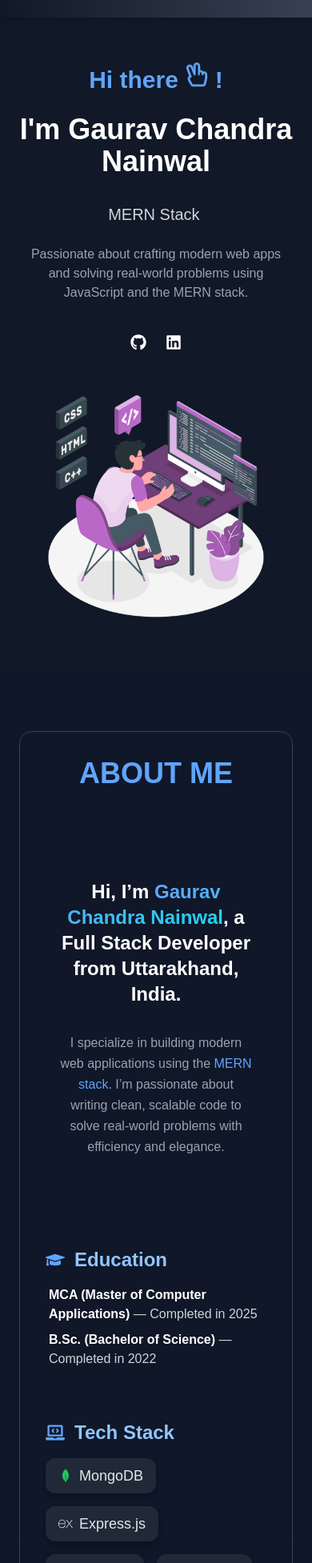
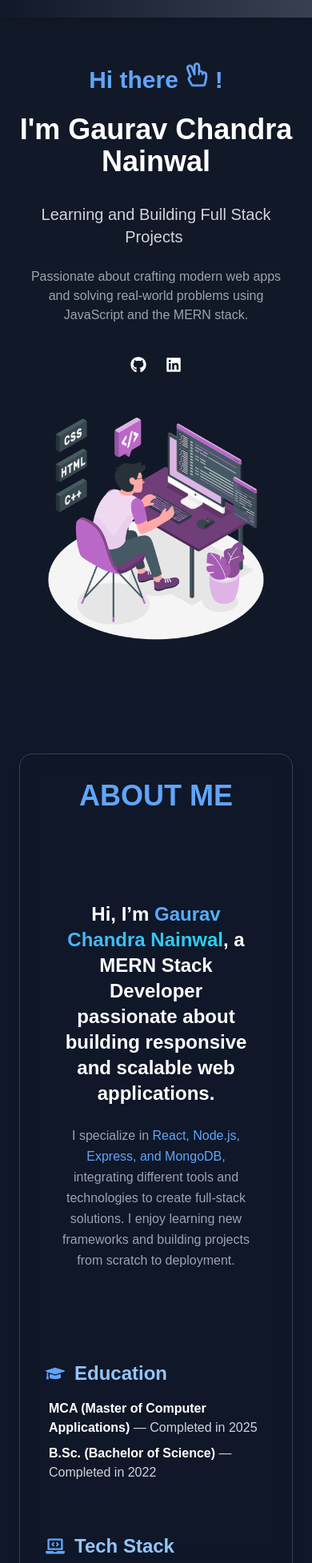
Before and after one commit to gauravnainwal518/personal_portfolio_react, a React (Vite) app in the folder personal-portfolio/: page / in a window 390 px wide. Shown: the part 46-2000 px from the top of the page at 80% size. Built offline with nearby package versions, Linux system fonts and the light colour scheme.

Commit message:
chore: update portfolio sections and mobile navbar behavior
- Updated Hero section tagline for fresher-friendly introduction
- Improved About section with concise intro, education, tech stack, and interests
- Fixed mobile navbar: clicking a link now closes the menu automatically

```diff
--- a/personal-portfolio/src/components/About/About.jsx
+++ b/personal-portfolio/src/components/About/About.jsx
@@ -21,20 +21,24 @@ const About = () => {
         </h2>
 
         {/* Introduction */}
-        <div className="space-y-8 text-center px-4 py-12">
+        <div className="space-y-6 text-center px-4 py-12">
           <p className="text-2xl md:text-3xl font-bold text-white">
             Hi, I’m{" "}
             <span className="bg-gradient-to-r from-blue-400 to-cyan-400 bg-clip-text text-transparent">
               Gaurav Chandra Nainwal
             </span>
-            , a Full Stack Developer from Uttarakhand, India.
+            , a MERN Stack Developer passionate about building responsive and
+            scalable web applications.
           </p>
 
           <p className="text-base md:text-lg text-gray-400 max-w-2xl mx-auto leading-relaxed">
-            I specialize in building modern web applications using the{" "}
-            <span className="text-blue-400 font-medium">MERN stack</span>. I’m
-            passionate about writing clean, scalable code to solve real-world
-            problems with efficiency and elegance.
+            I specialize in{" "}
+            <span className="text-blue-400 font-medium">
+              React, Node.js, Express, and MongoDB
+            </span>
+            , integrating different tools and technologies to create full-stack
+            solutions. I enjoy learning new frameworks and building projects
+            from scratch to deployment.
           </p>
         </div>
 
@@ -64,43 +68,44 @@ const About = () => {
           <h3 className="flex items-center gap-3 text-2xl font-semibold text-blue-300">
             <FaLaptopCode className="text-blue-400" /> Tech Stack
           </h3>
-          <div className="flex flex-wrap gap-4 text-lg text-gray-200">
-            <div className="flex items-center gap-2 bg-gray-800 px-4 py-2 rounded-xl shadow-md">
+          <div className="grid grid-cols-2 md:grid-cols-4 gap-4">
+            <div className="flex items-center gap-2 bg-gray-800 px-4 py-2 rounded-xl shadow-md hover:scale-105 transition-transform">
+              <SiReact className="text-cyan-400" /> React.js
+            </div>
+            <div className="flex items-center gap-2 bg-gray-800 px-4 py-2 rounded-xl shadow-md hover:scale-105 transition-transform">
+              <SiNodedotjs className="text-green-600" /> Node.js
+            </div>
+            <div className="flex items-center gap-2 bg-gray-800 px-4 py-2 rounded-xl shadow-md hover:scale-105 transition-transform">
+              <SiExpress className="text-gray-200" /> Express.js
+            </div>
+            <div className="flex items-center gap-2 bg-gray-800 px-4 py-2 rounded-xl shadow-md hover:scale-105 transition-transform">
               <SiMongodb className="text-green-500" /> MongoDB
             </div>
-            <div className="flex items-center gap-2 bg-gray-800 px-4 py-2 rounded-xl shadow-md">
-              <SiExpress className="text-gray-200" /> Express.js
-            </div>
-            <div className="flex items-center gap-2 bg-gray-800 px-4 py-2 rounded-xl shadow-md">
-              <SiReact className="text-cyan-400" /> React.js
-            </div>
-            <div className="flex items-center gap-2 bg-gray-800 px-4 py-2 rounded-xl shadow-md">
-              <SiNodedotjs className="text-green-600" /> Node.js
-            </div>
-            <div className="flex items-center gap-2 bg-gray-800 px-4 py-2 rounded-xl shadow-md">
+            <div className="flex items-center gap-2 bg-gray-800 px-4 py-2 rounded-xl shadow-md hover:scale-105 transition-transform">
               <SiJavascript className="text-yellow-400" /> JavaScript
             </div>
-            <div className="flex items-center gap-2 bg-gray-800 px-4 py-2 rounded-xl shadow-md">
+            <div className="flex items-center gap-2 bg-gray-800 px-4 py-2 rounded-xl shadow-md hover:scale-105 transition-transform">
               <SiTypescript className="text-blue-400" /> TypeScript
             </div>
-            <div className="flex items-center gap-2 bg-gray-800 px-4 py-2 rounded-xl shadow-md">
+            <div className="flex items-center gap-2 bg-gray-800 px-4 py-2 rounded-xl shadow-md hover:scale-105 transition-transform">
               <SiTailwindcss className="text-sky-400" /> Tailwind CSS
             </div>
-            <div className="flex items-center gap-2 bg-gray-800 px-4 py-2 rounded-xl shadow-md">
+            <div className="flex items-center gap-2 bg-gray-800 px-4 py-2 rounded-xl shadow-md hover:scale-105 transition-transform">
               <SiAppwrite className="text-pink-500" /> Appwrite
             </div>
           </div>
         </div>
 
-        {/* Optional: Tools or Interests Section */}
+        {/* Interests Section */}
         <div className="space-y-4">
           <h3 className="flex items-center gap-3 text-2xl font-semibold text-blue-300">
-            <FaTools className="text-blue-400" /> Interests & Tools
+            <FaTools className="text-blue-400" /> Interests & Learning
           </h3>
           <p className="text-gray-400">
-            Apart from coding, I explore UI enhancement tools, stay curious
-            about AI technologies, and actively follow emerging trends in Web
-            3.0 and the broader tech landscape.
+            Beyond coding, I enjoy exploring new web technologies, enhancing
+            UI/UX, and building small projects to strengthen my skills. I am
+            always eager to learn and experiment with modern tools and
+            frameworks.
           </p>
         </div>
       </div>
--- a/personal-portfolio/src/components/Home/Home.jsx
+++ b/personal-portfolio/src/components/Home/Home.jsx
@@ -18,7 +18,12 @@ const Home = () => {
           </h1>
 
           <TypeAnimation
-            sequence={["Full Stack Development", 2000, "MERN Stack ", 2000]}
+            sequence={[
+              "Aspiring MERN Stack Developer",
+              2000,
+              "Learning and Building Full Stack Projects",
+              2000,
+            ]}
             wrapper="span"
             speed={50}
             repeat={Infinity}
--- a/personal-portfolio/src/components/Navbar/Navbar.jsx
+++ b/personal-portfolio/src/components/Navbar/Navbar.jsx
@@ -69,6 +69,7 @@ const Navbar = () => {
               smooth={true}
               duration={500}
               offset={-80}
+              onClick={handleClose} // <-- Add this line
               className="py-3 text-lg text-gray-300 hover:text-white border-b border-gray-700 cursor-pointer"
             >
               {item.charAt(0).toUpperCase() + item.slice(1)}
```
Also changed, not shown: personal-portfolio/src/App.jsx (+7 -6 lines).
